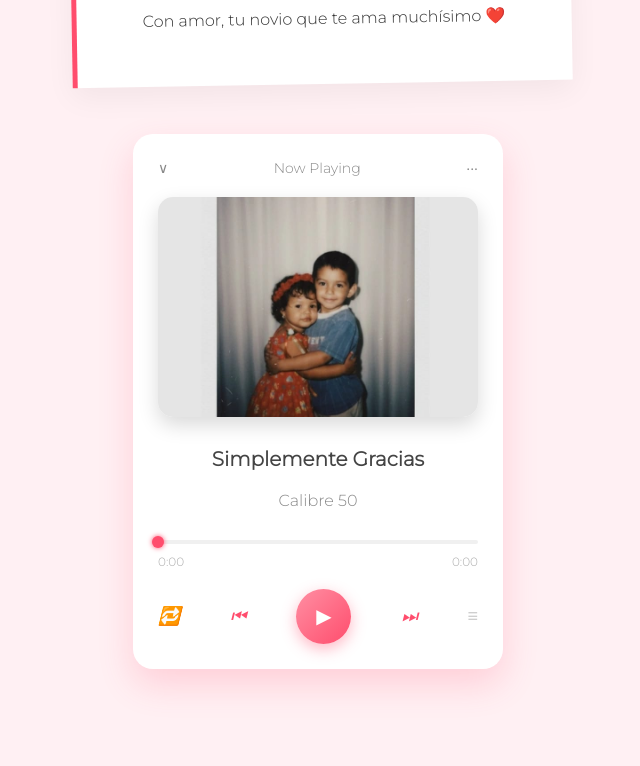
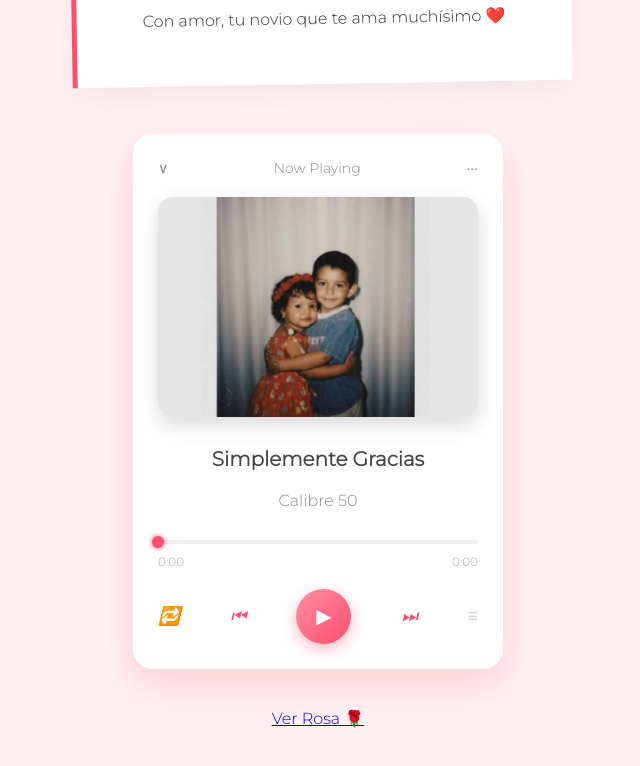
Before and after one commit to carsama2407-hash/carsama2407-hash.github.io, a plain HTML site: page index.html in a window 1280 px wide. Shown: the part 1094-1860 px from the top of the page, without its empty margins (322-962 px from the left). Drawn offline with Linux system fonts and the light colour scheme.

Commit message:
Update index.html

```diff
--- a/index.html
+++ b/index.html
@@ -78,8 +78,12 @@
         </div>
     </div>
 </div>
+        <div class="button-section">
+    <a href="rosa.html" class="btn-rose">Ver Rosa 🌹</a>
+</div>
     </main>
 
     <script src="script.js"></script>
 </body>
+
 </html>
```
